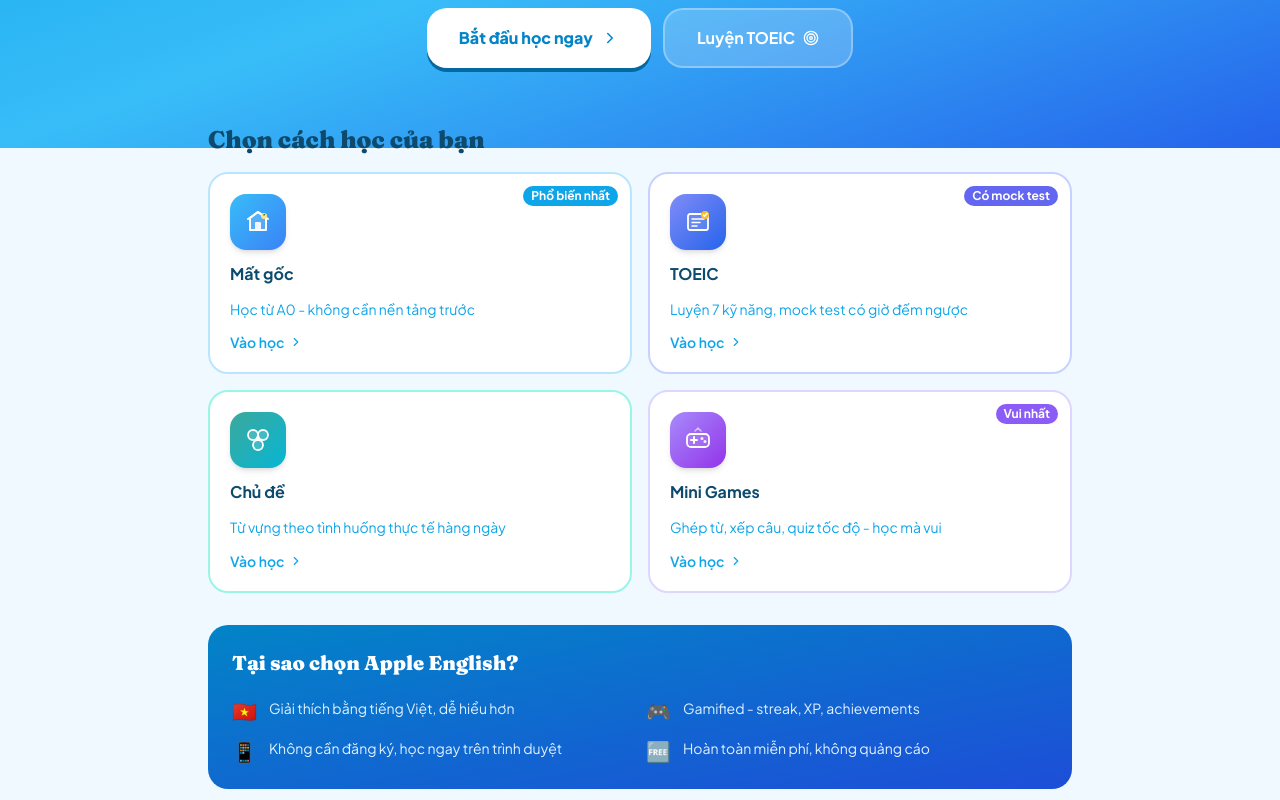
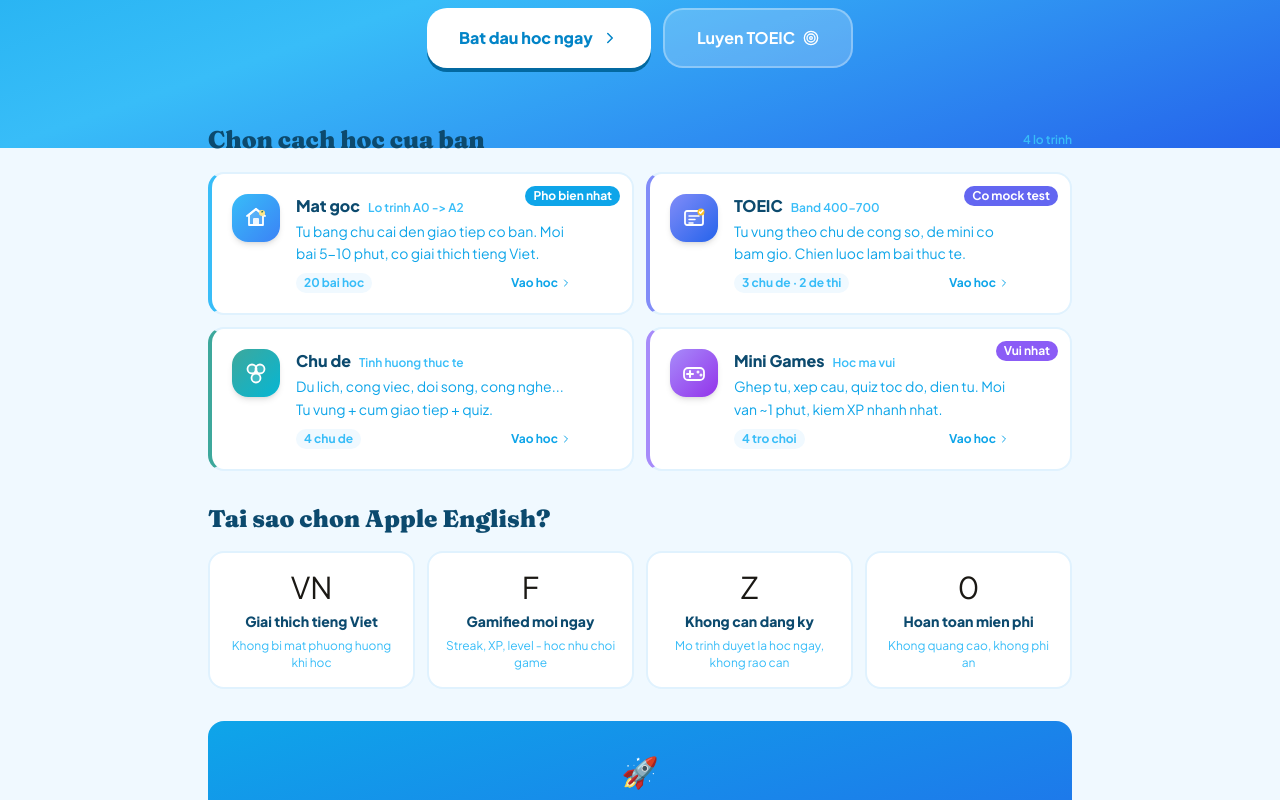
Before and after one commit to NguyeQuanHuy/apple-english, a Next.js app: page / in a window 1280 px wide. Shown: the part 360-1160 px from the top of the page. Built offline with nearby package versions, Linux system fonts and the light colour scheme.

Commit message:
feat: redesign homepage feature cards

```diff
--- a/app/page.tsx
+++ b/app/page.tsx
@@ -5,13 +5,13 @@
 
 function IconMatGoc() {
   return (
-    <div className="w-14 h-14 rounded-2xl bg-gradient-to-br from-sky-400 to-blue-500 flex items-center justify-center shadow-md">
-      <svg width="32" height="32" viewBox="0 0 32 32" fill="none">
-        <path d="M8 24 L8 12 L16 6 L24 12 L24 24 Z" stroke="white" strokeWidth="2" strokeLinejoin="round" fill="rgba(255,255,255,0.15)"/>
-        <rect x="13" y="16" width="6" height="8" rx="1" fill="white" opacity="0.9"/>
-        <path d="M6 13 L16 6 L26 13" stroke="white" strokeWidth="2" strokeLinecap="round"/>
-        <circle cx="22" cy="10" r="3" fill="#fde68a"/>
-        <path d="M22 8.5 C22 8.5 23 7.5 23.5 8 C23 8 23 8.8 22 10 C21 8.8 21 8 22 8.5Z" fill="#065f46"/>
+    <div className="w-12 h-12 rounded-2xl bg-gradient-to-br from-sky-400 to-blue-500 flex items-center justify-center shadow-md flex-shrink-0">
+      <svg width="28" height="28" viewBox="0 0 28 28" fill="none">
+        <path d="M7 21 L7 11 L14 5 L21 11 L21 21 Z" stroke="white" strokeWidth="1.8" strokeLinejoin="round" fill="rgba(255,255,255,0.15)"/>
+        <rect x="11" y="14" width="6" height="7" rx="1" fill="white" opacity="0.9"/>
+        <path d="M5 12 L14 5 L23 12" stroke="white" strokeWidth="1.8" strokeLinecap="round"/>
+        <circle cx="20" cy="9" r="3" fill="#fde68a"/>
+        <path d="M20 7.5 C20 7.5 21 6.5 21.5 7 C21 7 21 7.8 20 9 C19 7.8 19 7 20 7.5Z" fill="#065f46"/>
       </svg>
     </div>
   );
@@ -19,14 +19,12 @@
 
 function IconToeic() {
   return (
-    <div className="w-14 h-14 rounded-2xl bg-gradient-to-br from-indigo-400 to-blue-600 flex items-center justify-center shadow-md">
-      <svg width="32" height="32" viewBox="0 0 32 32" fill="none">
-        <rect x="6" y="8" width="20" height="16" rx="2" stroke="white" strokeWidth="1.8" fill="rgba(255,255,255,0.1)"/>
-        <path d="M10 13 L22 13" stroke="white" strokeWidth="1.5" strokeLinecap="round"/>
-        <path d="M10 16.5 L18 16.5" stroke="white" strokeWidth="1.5" strokeLinecap="round"/>
-        <path d="M10 20 L15 20" stroke="white" strokeWidth="1.5" strokeLinecap="round"/>
-        <circle cx="23" cy="9" r="4" fill="#fbbf24"/>
-        <path d="M21.5 9 L22.5 10.2 L25 7.5" stroke="white" strokeWidth="1.5" strokeLinecap="round" strokeLinejoin="round"/>
+    <div className="w-12 h-12 rounded-2xl bg-gradient-to-br from-indigo-400 to-blue-600 flex items-center justify-center shadow-md flex-shrink-0">
+      <svg width="28" height="28" viewBox="0 0 28 28" fill="none">
+        <rect x="5" y="7" width="18" height="14" rx="2" stroke="white" strokeWidth="1.8" fill="rgba(255,255,255,0.1)"/>
+        <path d="M9 12 L19 12 M9 15.5 L15 15.5 M9 19 L13 19" stroke="white" strokeWidth="1.5" strokeLinecap="round"/>
+        <circle cx="21" cy="8" r="3.5" fill="#fbbf24"/>
+        <path d="M19.5 8 L20.5 9.2 L23 6.5" stroke="white" strokeWidth="1.5" strokeLinecap="round" strokeLinejoin="round"/>
       </svg>
     </div>
   );
@@ -34,12 +32,12 @@
 
 function IconChuDe() {
   return (
-    <div className="w-14 h-14 rounded-2xl bg-gradient-to-br from-teal-400 to-cyan-500 flex items-center justify-center shadow-md">
-      <svg width="32" height="32" viewBox="0 0 32 32" fill="none">
-        <circle cx="11" cy="11" r="5" stroke="white" strokeWidth="1.8" fill="rgba(255,255,255,0.15)"/>
-        <circle cx="21" cy="11" r="5" stroke="white" strokeWidth="1.8" fill="rgba(255,255,255,0.15)"/>
-        <circle cx="16" cy="21" r="5" stroke="white" strokeWidth="1.8" fill="rgba(255,255,255,0.15)"/>
-        <circle cx="16" cy="14" r="2" fill="white" opacity="0.9"/>
+    <div className="w-12 h-12 rounded-2xl bg-gradient-to-br from-teal-400 to-cyan-500 flex items-center justify-center shadow-md flex-shrink-0">
+      <svg width="28" height="28" viewBox="0 0 28 28" fill="none">
+        <circle cx="10" cy="10" r="4.5" stroke="white" strokeWidth="1.8" fill="rgba(255,255,255,0.15)"/>
+        <circle cx="18" cy="10" r="4.5" stroke="white" strokeWidth="1.8" fill="rgba(255,255,255,0.15)"/>
+        <circle cx="14" cy="19" r="4.5" stroke="white" strokeWidth="1.8" fill="rgba(255,255,255,0.15)"/>
+        <circle cx="14" cy="13" r="2" fill="white" opacity="0.9"/>
       </svg>
     </div>
   );
@@ -47,64 +45,69 @@
 
 function IconGames() {
   return (
-    <div className="w-14 h-14 rounded-2xl bg-gradient-to-br from-violet-400 to-purple-600 flex items-center justify-center shadow-md">
-      <svg width="32" height="32" viewBox="0 0 32 32" fill="none">
-        <rect x="5" y="10" width="22" height="13" rx="4" stroke="white" strokeWidth="1.8" fill="rgba(255,255,255,0.1)"/>
-        <path d="M12 13 L12 19 M9 16 L15 16" stroke="white" strokeWidth="2" strokeLinecap="round"/>
-        <circle cx="20" cy="14.5" r="1.5" fill="white" opacity="0.9"/>
-        <circle cx="23" cy="17.5" r="1.5" fill="white" opacity="0.9"/>
-        <path d="M13 7 L16 4 L19 7" stroke="white" strokeWidth="1.5" strokeLinecap="round" strokeLinejoin="round" opacity="0.6"/>
+    <div className="w-12 h-12 rounded-2xl bg-gradient-to-br from-violet-400 to-purple-600 flex items-center justify-center shadow-md flex-shrink-0">
+      <svg width="28" height="28" viewBox="0 0 28 28" fill="none">
+        <rect x="4" y="9" width="20" height="12" rx="4" stroke="white" strokeWidth="1.8" fill="rgba(255,255,255,0.1)"/>
+        <path d="M10 12 L10 18 M7 15 L13 15" stroke="white" strokeWidth="2" strokeLinecap="round"/>
+        <circle cx="18" cy="13" r="1.5" fill="white" opacity="0.9"/>
+        <circle cx="21" cy="16" r="1.5" fill="white" opacity="0.9"/>
       </svg>
     </div>
   );
 }
-
 const FEATURES = [
   {
     Icon: IconMatGoc,
-    title: "Mất gốc",
-    desc: "Học từ A0 - không cần nền tảng trước",
+    title: "Mat goc",
+    subtitle: "Lo trinh A0 -> A2",
+    desc: "Tu bang chu cai den giao tiep co ban. Moi bai 5-10 phut, co giai thich tieng Viet.",
     href: "/learn/beginner",
-    badge: "Phổ biến nhất",
+    badge: "Pho bien nhat",
     badgeColor: "bg-sky-500 text-white",
-    border: "border-sky-200 hover:border-sky-400",
+    accent: "border-l-sky-400",
+    tag: "20 bai hoc",
   },
   {
     Icon: IconToeic,
     title: "TOEIC",
-    desc: "Luyện 7 kỹ năng, mock test có giờ đếm ngược",
+    subtitle: "Band 400-700",
+    desc: "Tu vung theo chu de cong so, de mini co bam gio. Chien luoc lam bai thuc te.",
     href: "/learn/toeic",
-    badge: "Có mock test",
+    badge: "Co mock test",
     badgeColor: "bg-indigo-500 text-white",
-    border: "border-indigo-200 hover:border-indigo-400",
+    accent: "border-l-indigo-400",
+    tag: "3 chu de · 2 de thi",
   },
   {
     Icon: IconChuDe,
-    title: "Chủ đề",
-    desc: "Từ vựng theo tình huống thực tế hàng ngày",
+    title: "Chu de",
+    subtitle: "Tinh huong thuc te",
+    desc: "Du lich, cong viec, doi song, cong nghe... Tu vung + cum giao tiep + quiz.",
     href: "/learn/topics",
     badge: null,
     badgeColor: "",
-    border: "border-teal-200 hover:border-teal-400",
+    accent: "border-l-teal-400",
+    tag: "4 chu de",
   },
   {
     Icon: IconGames,
     title: "Mini Games",
-    desc: "Ghép từ, xếp câu, quiz tốc độ - học mà vui",
+    subtitle: "Hoc ma vui",
+    desc: "Ghep tu, xep cau, quiz toc do, dien tu. Moi van ~1 phut, kiem XP nhanh nhat.",
     href: "/games",
-    badge: "Vui nhất",
+    badge: "Vui nhat",
     badgeColor: "bg-violet-500 text-white",
-    border: "border-violet-200 hover:border-violet-400",
+    accent: "border-l-violet-400",
+    tag: "4 tro choi",
   },
 ];
 
 const WHY_ITEMS = [
-  { icon: "🇻🇳", text: "Giải thích bằng tiếng Việt, dễ hiểu hơn" },
-  { icon: "🎮", text: "Gamified - streak, XP, achievements" },
-  { icon: "📱", text: "Không cần đăng ký, học ngay trên trình duyệt" },
-  { icon: "🆓", text: "Hoàn toàn miễn phí, không quảng cáo" },
+  { icon: "VN", title: "Giai thich tieng Viet", desc: "Khong bi mat phuong huong khi hoc" },
+  { icon: "F", title: "Gamified moi ngay", desc: "Streak, XP, level - hoc nhu choi game" },
+  { icon: "Z", title: "Khong can dang ky", desc: "Mo trinh duyet la hoc ngay, khong rao can" },
+  { icon: "0", title: "Hoan toan mien phi", desc: "Khong quang cao, khong phi an" },
 ];
-
 export default function HomePage() {
   const { xp, streak, completedLessons } = useProgress();
   const level = getLevel(xp);
@@ -112,130 +115,91 @@
 
   return (
     <div className="min-h-screen bg-sky-50 pb-20">
-
-      {/* Hero */}
       <div className="bg-gradient-to-br from-sky-500 via-sky-400 to-blue-600 text-white px-4 pt-12 pb-20">
         <div className="max-w-2xl mx-auto text-center">
           <div className="inline-flex items-center gap-2 bg-white/20 text-white text-xs font-bold px-3 py-1.5 rounded-full mb-6">
-            <Star size={12} fill="currentColor" /> Học tiếng Anh cho người Việt mất gốc
+            <Star size={12} fill="currentColor" /> Hoc tieng Anh cho nguoi Viet mat goc
           </div>
           <h1 className="font-display text-4xl md:text-5xl font-black leading-tight mb-4">
-            Học tiếng Anh<br />
-            <span className="text-yellow-300">không còn sợ nữa</span>
+            Hoc tieng Anh<br />
+            <span className="text-yellow-300">khong con so nua</span>
           </h1>
           <p className="text-sky-100 text-lg mb-8 leading-relaxed max-w-md mx-auto">
-            Từ A0 lên giao tiếp tự tin - theo lộ trình rõ ràng,<br />
-            giải thích tiếng Việt, vui như chơi game.
+            Tu A0 len giao tiep tu tin - theo lo trinh ro rang,<br />
+            giai thich tieng Viet, vui nhu choi game.
           </p>
           <div className="flex flex-col sm:flex-row gap-3 justify-center">
-            <Link href="/learn/beginner"
-              className="inline-flex items-center justify-center gap-2 bg-white text-sky-600 font-black px-8 py-4 rounded-chunky shadow-bump shadow-sky-700 active:shadow-none active:translate-y-1 transition-all text-base">
-              Bắt đầu học ngay <ChevronRight size={18} />
+            <Link href="/learn/beginner" className="inline-flex items-center justify-center gap-2 bg-white text-sky-600 font-black px-8 py-4 rounded-chunky shadow-bump shadow-sky-700 active:shadow-none active:translate-y-1 transition-all text-base">
+              Bat dau hoc ngay <ChevronRight size={18} />
             </Link>
-            <Link href="/learn/toeic"
-              className="inline-flex items-center justify-center gap-2 bg-white/20 text-white font-bold px-8 py-4 rounded-chunky border-2 border-white/30 hover:bg-white/30 transition-all text-base">
-              Luyện TOEIC <Target size={16} />
+            <Link href="/learn/toeic" className="inline-flex items-center justify-center gap-2 bg-white/20 text-white font-bold px-8 py-4 rounded-chunky border-2 border-white/30 hover:bg-white/30 transition-all text-base">
+              Luyen TOEIC <Target size={16} />
             </Link>
           </div>
         </div>
       </div>
-
       <div className="max-w-4xl mx-auto px-4 -mt-6">
-
-        {/* Stats */}
         {hasStarted && (
           <div className="bg-white rounded-chunky border-2 border-sky-100 shadow-card p-5 mb-6">
-            <p className="text-xs font-bold text-sky-400 uppercase tracking-wide mb-3">Tiến độ của bạn</p>
+            <p className="text-xs font-bold text-sky-400 uppercase tracking-wide mb-3">Tien do cua ban</p>
             <div className="flex gap-6 flex-wrap">
-              <div className="flex items-center gap-2">
-                <span className="text-2xl">🔥</span>
-                <div>
-                  <p className="text-xl font-black text-sky-900">{streak}</p>
-                  <p className="text-xs text-sky-400">ngày streak</p>
-                </div>
-              </div>
-              <div className="flex items-center gap-2">
-                <span className="text-2xl">⚡</span>
-                <div>
-                  <p className="text-xl font-black text-sky-900">{xp}</p>
-                  <p className="text-xs text-sky-400">XP tích lũy</p>
-                </div>
-              </div>
-              <div className="flex items-center gap-2">
-                <span className="text-2xl">📖</span>
-                <div>
-                  <p className="text-xl font-black text-sky-900">{completedLessons.length}</p>
-                  <p className="text-xs text-sky-400">bài đã học</p>
-                </div>
-              </div>
-              <div className="flex items-center gap-2">
-                <span className="text-2xl">🏅</span>
-                <div>
-                  <p className="text-xl font-black text-sky-900">{level.name}</p>
-                  <p className="text-xs text-sky-400">cấp độ hiện tại</p>
-                </div>
-              </div>
+              <div className="flex items-center gap-2"><span className="text-2xl">🔥</span><div><p className="text-xl font-black text-sky-900">{streak}</p><p className="text-xs text-sky-400">ngay streak</p></div></div>
+              <div className="flex items-center gap-2"><span className="text-2xl">⚡</span><div><p className="text-xl font-black text-sky-900">{xp}</p><p className="text-xs text-sky-400">XP tich luy</p></div></div>
+              <div className="flex items-center gap-2"><span className="text-2xl">📖</span><div><p className="text-xl font-black text-sky-900">{completedLessons.length}</p><p className="text-xs text-sky-400">bai da hoc</p></div></div>
+              <div className="flex items-center gap-2"><span className="text-2xl">🏅</span><div><p className="text-xl font-black text-sky-900">{level.name}</p><p className="text-xs text-sky-400">cap do hien tai</p></div></div>
             </div>
             <div className="mt-4">
-              <div className="flex justify-between text-xs text-sky-400 mb-1">
-                <span>Tiến độ lên level tiếp</span>
-                <span>{Math.round(level.progress * 100)}%</span>
-              </div>
-              <div className="h-2 bg-sky-50 rounded-full overflow-hidden">
-                <div className="h-full bg-gradient-to-r from-sky-400 to-blue-500 rounded-full transition-all"
-                  style={{ width: `${level.progress * 100}%` }} />
-              </div>
+              <div className="flex justify-between text-xs text-sky-400 mb-1"><span>Tien do len level tiep</span><span>{Math.round(level.progress * 100)}%</span></div>
+              <div className="h-2 bg-sky-50 rounded-full overflow-hidden"><div className="h-full bg-gradient-to-r from-sky-400 to-blue-500 rounded-full transition-all" style={{ width: `${level.progress * 100}%` }} /></div>
             </div>
           </div>
         )}
-
-        {/* Feature cards */}
         <div className="mb-8">
-          <h2 className="font-display text-2xl font-black text-sky-900 mb-4">Chọn cách học của bạn</h2>
-          <div className="grid grid-cols-1 sm:grid-cols-2 gap-4">
+          <div className="flex items-center justify-between mb-4">
+            <h2 className="font-display text-2xl font-black text-sky-900">Chon cach hoc cua ban</h2>
+            <span className="text-xs text-sky-400 font-semibold">4 lo trinh</span>
+          </div>
+          <div className="grid grid-cols-1 sm:grid-cols-2 gap-3">
             {FEATURES.map((f) => (
               <Link key={f.href} href={f.href}
-                className={`relative flex flex-col gap-3 p-5 rounded-chunky border-2 bg-white ${f.border} hover:shadow-card transition-all active:scale-95`}>
-                {f.badge && (
-                  <span className={`absolute top-3 right-3 text-xs font-bold px-2 py-0.5 rounded-full ${f.badgeColor}`}>
-                    {f.badge}
-                  </span>
-                )}
+                className={`group relative flex items-start gap-4 p-5 rounded-2xl border-2 border-l-4 bg-white ${f.accent} border-sky-100 hover:shadow-card hover:-translate-y-0.5 transition-all active:scale-95`}>
+                {f.badge && <span className={`absolute top-3 right-3 text-xs font-bold px-2 py-0.5 rounded-full ${f.badgeColor}`}>{f.badge}</span>}
                 <f.Icon />
-                <p className="font-bold text-sky-900 text-base">{f.title}</p>
-                <p className="text-sky-500 text-sm leading-relaxed">{f.desc}</p>
-                <div className="flex items-center gap-1 text-sky-500 text-sm font-semibold">
-                  Vào học <ChevronRight size={14} />
+                <div className="flex-1 min-w-0 pr-10">
+                  <div className="flex items-baseline gap-2 mb-0.5">
+                    <p className="font-black text-sky-900 text-base">{f.title}</p>
+                    <span className="text-xs text-sky-400 font-semibold">{f.subtitle}</span>
+                  </div>
+                  <p className="text-sky-500 text-sm leading-relaxed mb-2">{f.desc}</p>
+                  <div className="flex items-center justify-between">
+                    <span className="text-xs font-bold text-sky-400 bg-sky-50 px-2 py-0.5 rounded-full">{f.tag}</span>
+                    <span className="flex items-center gap-0.5 text-xs font-bold text-sky-500 group-hover:text-sky-700">Vao hoc <ChevronRight size={12} /></span>
+                  </div>
                 </div>
               </Link>
             ))}
           </div>
         </div>
-
-        {/* Why */}
-        <div className="bg-gradient-to-br from-sky-600 to-blue-700 rounded-chunky p-6 text-white mb-8">
-          <h2 className="font-display text-xl font-black mb-5">Tại sao chọn Apple English?</h2>
-          <div className="grid grid-cols-1 sm:grid-cols-2 gap-3">
+        <div className="mb-8">
+          <h2 className="font-display text-2xl font-black text-sky-900 mb-4">Tai sao chon Apple English?</h2>
+          <div className="grid grid-cols-2 sm:grid-cols-4 gap-3">
             {WHY_ITEMS.map((item, i) => (
-              <div key={i} className="flex items-start gap-3">
-                <span className="text-xl">{item.icon}</span>
-                <p className="text-sky-100 text-sm leading-relaxed">{item.text}</p>
+              <div key={i} className="flex flex-col items-center text-center gap-2 p-4 bg-white rounded-2xl border-2 border-sky-100 hover:border-sky-300 hover:shadow-card transition-all">
+                <span className="text-3xl">{item.icon}</span>
+                <p className="font-black text-sky-900 text-sm leading-tight">{item.title}</p>
+                <p className="text-sky-400 text-xs leading-snug">{item.desc}</p>
               </div>
             ))}
           </div>
         </div>
-
-        {/* CTA */}
-        <div className="bg-white border-2 border-sky-200 rounded-chunky p-8 text-center">
+        <div className="bg-gradient-to-br from-sky-500 to-blue-600 rounded-2xl p-8 text-center text-white">
           <p className="text-3xl mb-3">🚀</p>
-          <h2 className="font-display text-2xl font-black text-sky-900 mb-2">Sẵn sàng bắt đầu chưa?</h2>
-          <p className="text-sky-500 mb-5 text-sm">Chỉ cần 10 phút mỗi ngày - không cần đăng ký, không cần trả phí.</p>
-          <Link href="/learn/beginner"
-            className="inline-flex items-center gap-2 bg-gradient-to-r from-sky-500 to-blue-600 text-white font-black px-8 py-4 rounded-chunky shadow-bump shadow-sky-700 active:shadow-none active:translate-y-1 transition-all">
-            Bắt đầu ngay miễn phí <ChevronRight size={18} />
+          <h2 className="font-display text-2xl font-black mb-2">San sang bat dau chua?</h2>
+          <p className="text-sky-100 mb-5 text-sm">Chi can 10 phut moi ngay - khong can dang ky, khong can tra phi.</p>
+          <Link href="/learn/beginner" className="inline-flex items-center gap-2 bg-white text-sky-600 font-black px-8 py-4 rounded-chunky shadow-bump shadow-sky-800 active:shadow-none active:translate-y-1 transition-all">
+            Bat dau ngay mien phi <ChevronRight size={18} />
           </Link>
         </div>
-
       </div>
     </div>
   );
--- /dev/null
+++ b/t.js
@@ -0,0 +1,2 @@
+const fs = require('fs');
+const https = require('https');
```
